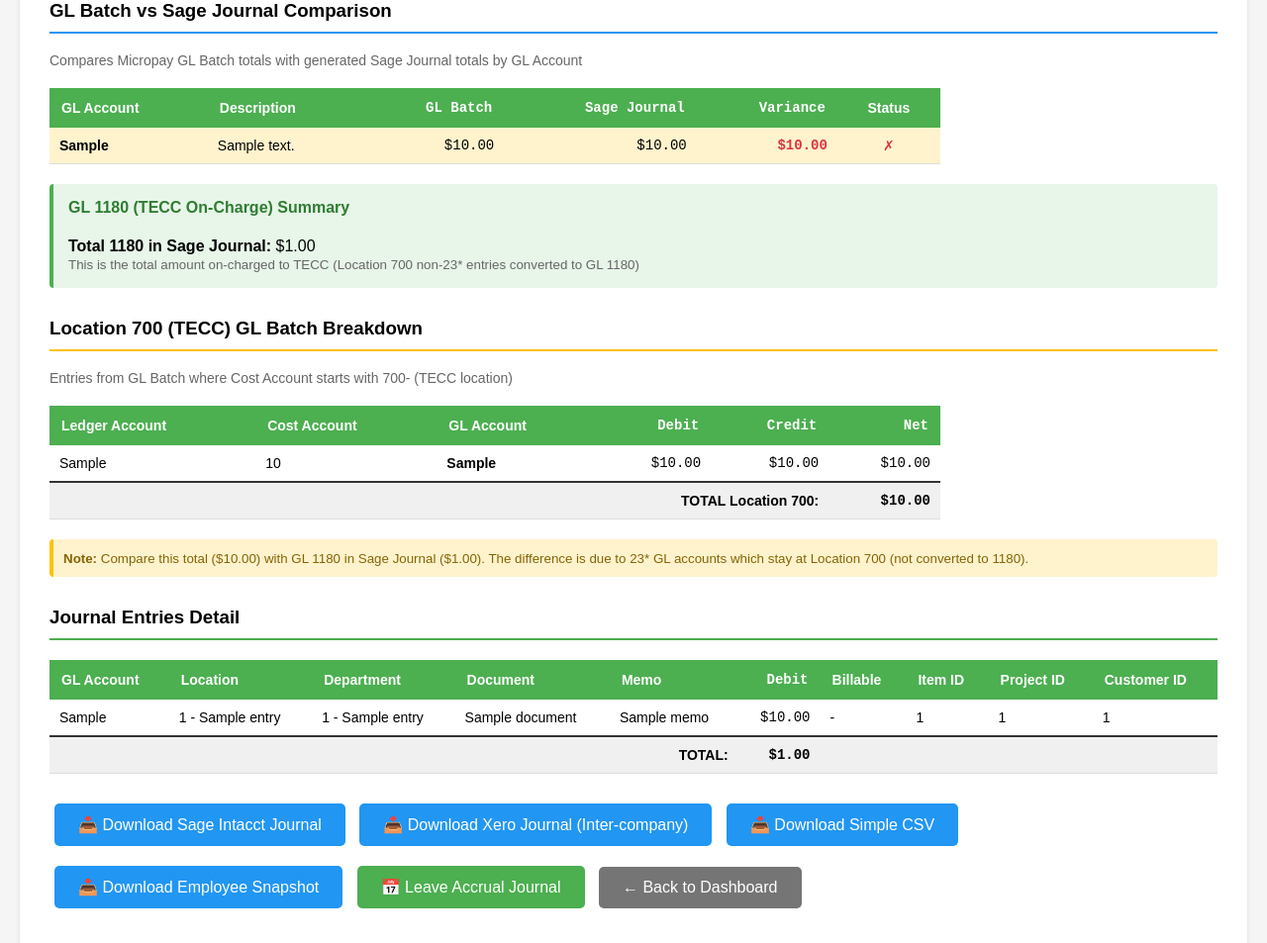
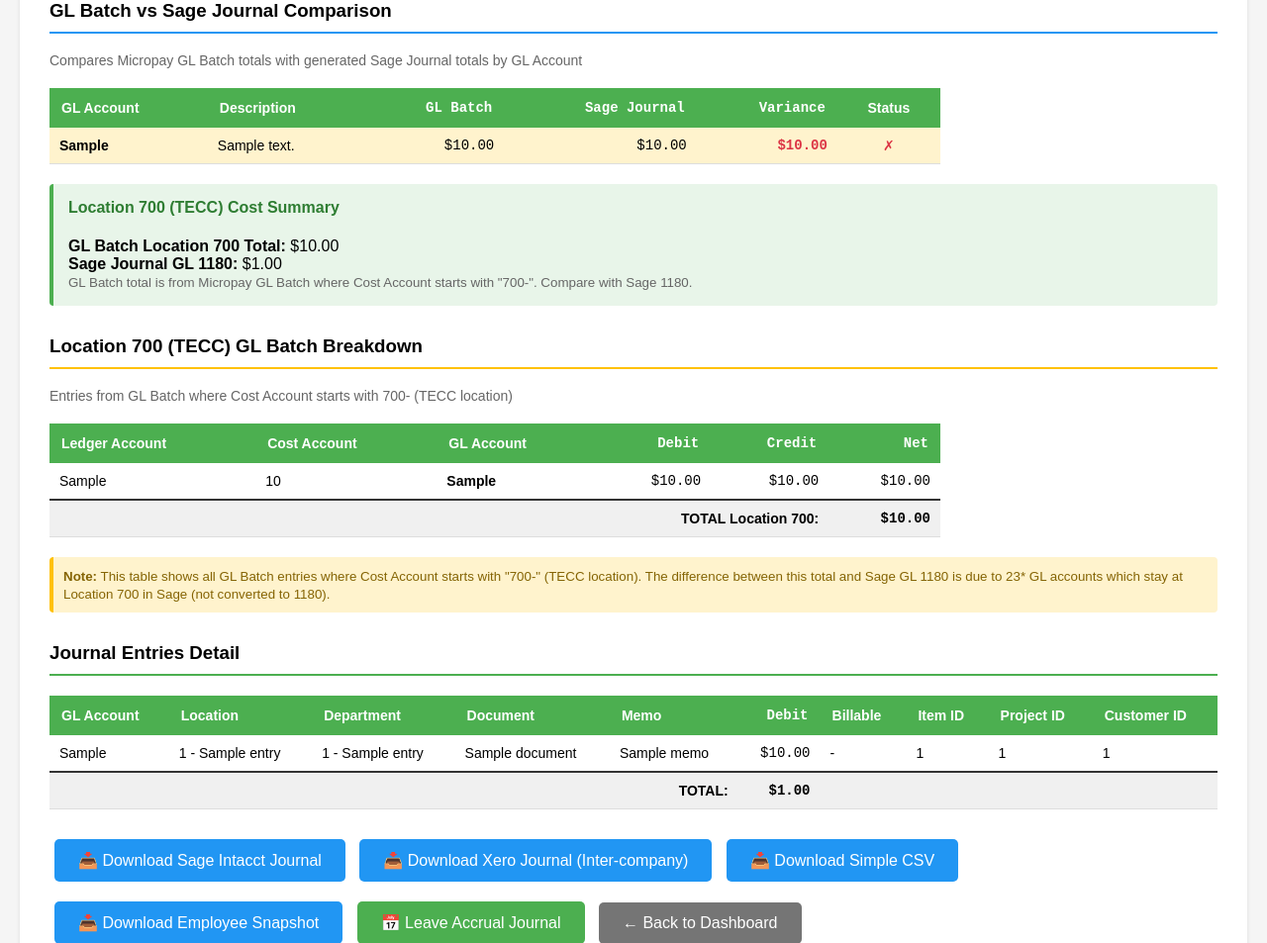
Before and after one commit to yyi921/labour_rec, a Django app: template reconciliation/templates/reconciliation/journal_generated.html in a window 1280 px wide. Shown: the part 506-1459 px from the top of the page at 99% size. Run offline with Django 4.2, Linux system fonts and the light colour scheme; the template is opened without the code that fills it: most values are stand-ins (such as "Sample title", 1, 10 or a date in 2020).

Commit message:
Fix GL 1180 comparison table and Location 700 summary
- Add GL 1180 row to comparison table with correct values:
  - GL Batch: Location 700 total from Cost Account starting with "700-"
  - Sage Journal: Actual 1180 total
- Fix location_700_entries to filter by cost_account field (not ledger_account)
- Update summary box to show both GL Batch 700 total and Sage 1180 for comparison

Co-Authored-By: Claude Sonnet 4.5 <noreply@anthropic.com>

```diff
--- a/reconciliation/templates/reconciliation/journal_generated.html
+++ b/reconciliation/templates/reconciliation/journal_generated.html
@@ -185,13 +185,15 @@
             </tbody>
         </table>
 
-        <!-- GL 1180 Summary -->
+        <!-- GL Batch Location 700 Summary -->
         <div style="margin-top: 20px; padding: 15px; background-color: #e8f5e9; border-left: 4px solid #4CAF50; border-radius: 4px;">
-            <h4 style="margin-top: 0; color: #2e7d32;">GL 1180 (TECC On-Charge) Summary</h4>
+            <h4 style="margin-top: 0; color: #2e7d32;">Location 700 (TECC) Cost Summary</h4>
             <p style="margin-bottom: 0; font-size: 16px;">
-                <strong>Total 1180 in Sage Journal:</strong> ${{ total_1180_sage|floatformat:2 }}
+                <strong>GL Batch Location 700 Total:</strong> ${{ location_700_total|floatformat:2 }}
                 <br>
-                <small style="color: #666;">This is the total amount on-charged to TECC (Location 700 non-23* entries converted to GL 1180)</small>
+                <strong>Sage Journal GL 1180:</strong> ${{ total_1180_sage|floatformat:2 }}
+                <br>
+                <small style="color: #666;">GL Batch total is from Micropay GL Batch where Cost Account starts with "700-". Compare with Sage 1180.</small>
             </p>
         </div>
         {% endif %}
@@ -229,8 +231,8 @@
         </table>
         <div style="margin-top: 10px; padding: 10px; background-color: #fff3cd; border-left: 4px solid #ffc107; border-radius: 4px;">
             <small style="color: #856404;">
-                <strong>Note:</strong> Compare this total (${{ location_700_total|floatformat:2 }}) with GL 1180 in Sage Journal (${{ total_1180_sage|floatformat:2 }}).
-                The difference is due to 23* GL accounts which stay at Location 700 (not converted to 1180).
+                <strong>Note:</strong> This table shows all GL Batch entries where Cost Account starts with "700-" (TECC location).
+                The difference between this total and Sage GL 1180 is due to 23* GL accounts which stay at Location 700 in Sage (not converted to 1180).
             </small>
         </div>
         {% endif %}
```
Also changed, not shown: reconciliation/views/journal_views.py (+19 -4 lines).
